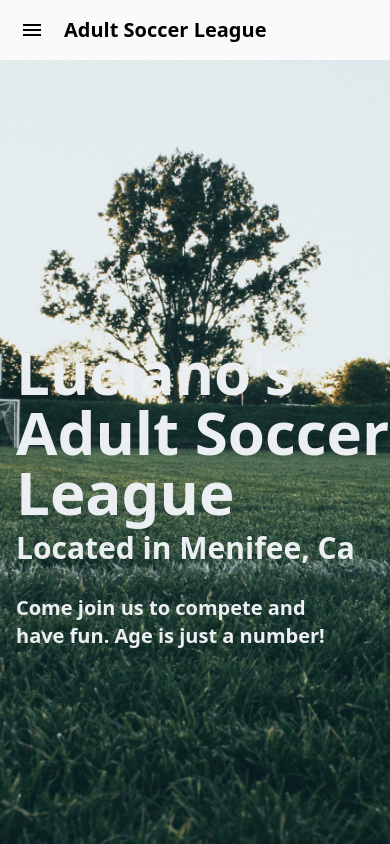
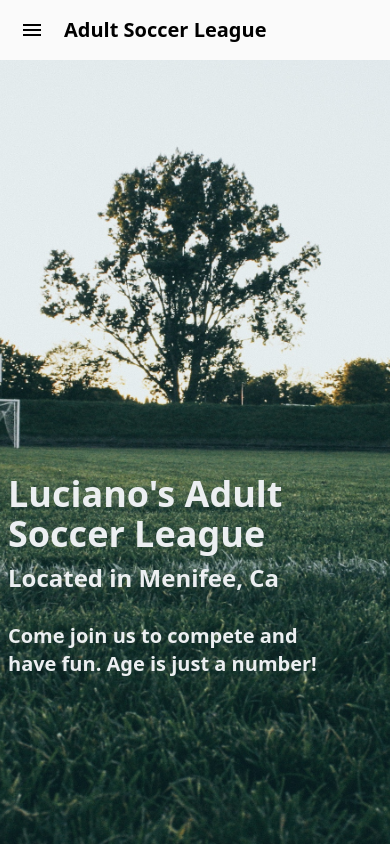
Before and after one commit to space-age/soccer-league-nextjs-typescript-tailwind, a Next.js app: page / in a window 390 px wide. Built offline with nearby package versions, Linux system fonts and the light colour scheme.

Commit message:
modifications to home page

```diff
--- a/components/homePage/Banner.tsx
+++ b/components/homePage/Banner.tsx
@@ -6,7 +6,7 @@ function Banner() {
     <div
       // bg-gradient-to-b from-white-100/30 to-[#222] h-[44vh]
       className=" flex
-      h-[100vh] w-full flex-col justify-center space-y-2 pt-40 pb-5 sm:justify-end sm:pt-0
+      h-[100vh] w-full flex-col justify-center space-y-2 pt-80 pb-5 sm:justify-end sm:pt-0
       lg:space-y-4 lg:pb-16"
     >
       <div
@@ -16,14 +16,14 @@ function Banner() {
         <Image src={img} layout="fill" objectFit="cover" alt="Soccer Field" />
       </div>
       <h1
-        className="text-6xl font-extrabold
+        className="text-4xl font-extrabold
       md:text-6xl
       lg:text-7xl"
       >
         Luciano's Adult Soccer League
       </h1>
       <h2
-        className="text-3xl font-bold
+        className="text-2xl font-bold
       md:text-4xl
       lg:text-4xl"
       >
--- a/pages/index.tsx
+++ b/pages/index.tsx
@@ -14,7 +14,7 @@ const Home: NextPage = () => {
         <link rel="icon" href="/ball.png" />
       </Head>
       <Header />
-      <main className="relative space-y-6 pl-4">
+      <main className="relative space-y-6 pl-2 sm:pl-4">
         <Banner />
         {/* <section className="space-y-24">
           {/* About */}
```
